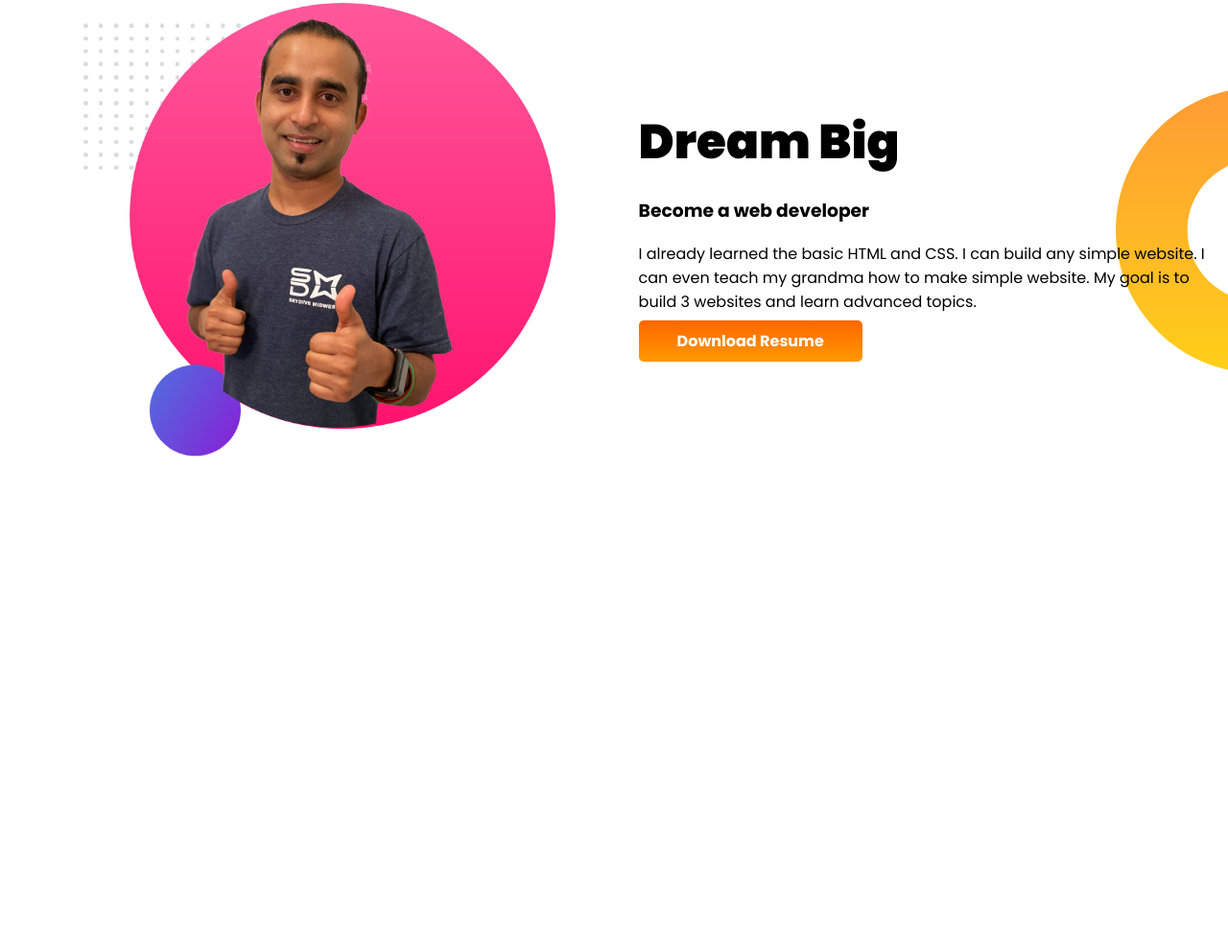
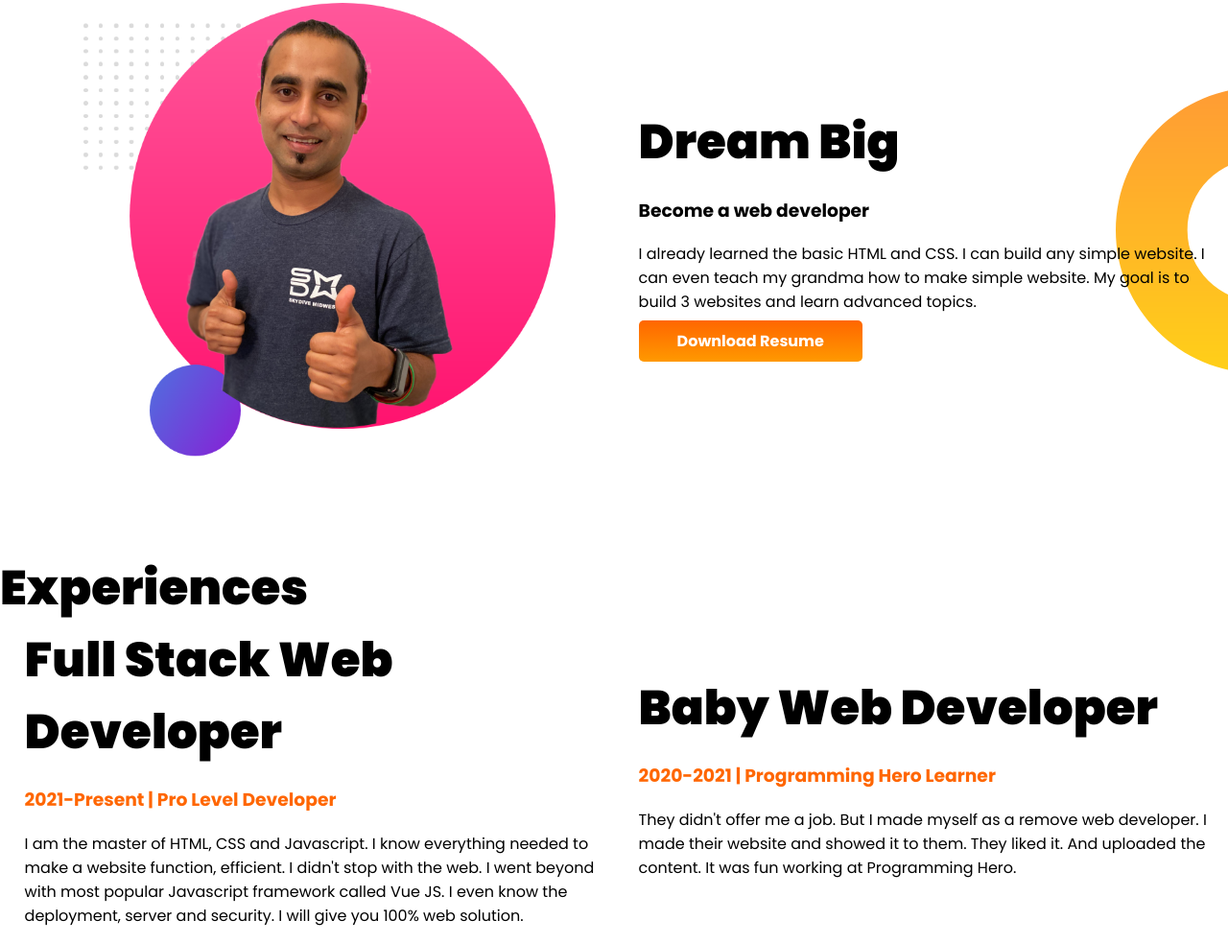
Before and after one commit to Fuad2022/first-portfolio, a plain HTML site: page index.html in a window 1280 px wide. Shown: the part 604-1587 px from the top of the page at 96% size. Before the commit the page ends 1280 px from the top, so only its background shows below. Drawn offline with Linux system fonts and the light colour scheme.

Commit message:
Experience Section Updated

```diff
--- a/index.html
+++ b/index.html
@@ -14,7 +14,7 @@
     </head>
 
     <body>
-        <section class="top_banner">
+        <section class="top_banner flex_container">
             <div class="half_width">
                 <h1>Welcome To <span class="orange">Fuad Hasan's</span></h1>
                 <h1>Accomplishments & Employability</h1>
@@ -28,7 +28,7 @@
             </div>
             <div class="half_width"><img src="./images/jhankar.png" alt=""></div>
         </section>
-        <section class="dream">
+        <section class="dream flex_container">
             <div class="half_width">
                 <img src="./images/jhankar2.png" alt="">
             </div>
@@ -42,7 +42,28 @@
                 <a class="link_button" href="#" target="_blank" rel="noopener noreferrer">Download Resume</a>
             </div>
         </section>
-        <section class="experiences"></section>
+        <section class="experience">
+            <h1>Experiences</h1>
+            <div class="experience_container">
+                <div class="half_width">
+                    <h1>Full Stack Web Developer</h1>
+                    <h3><span class="orange">2021-Present | Pro Level Developer</span></h3>
+                    <p>I am the master of HTML, CSS and Javascript. I know everything needed to make a website function,
+                        efficient. I didn't
+                        stop with the web. I went beyond with most popular Javascript framework called Vue JS. I even
+                        know
+                        the deployment,
+                        server and security. I will give you 100% web solution.</p>
+                </div>
+                <div class="half_width">
+                    <h1>Baby Web Developer</h1>
+                    <h3><span class="orange">2020-2021 | Programming Hero Learner</span></h3>
+                    <p>They didn't offer me a job. But I made myself as a remove web developer. I made their website and
+                        showed it to them.
+                        They liked it. And uploaded the content. It was fun working at Programming Hero.</p>
+                </div>
+            </div>
+        </section>
     </body>
 
 </html>
--- a/style.css
+++ b/style.css
@@ -1,6 +1,6 @@
 body {
   font-family: "Poppins", sans-serif;
-  margin: 0%;
+  margin: 0;
 }
 h1 {
   font-size: 50px;
@@ -10,7 +10,7 @@ h1 {
 .orange {
   color: #ff6600;
 }
-section {
+.flex_container {
   display: flex;
   justify-content: space-between;
   align-items: center;
@@ -43,3 +43,7 @@ section {
   background-repeat: no-repeat;
   background-position: right;
 }
+.experience_container {
+  display: flex;
+  align-items: center;
+}
```
